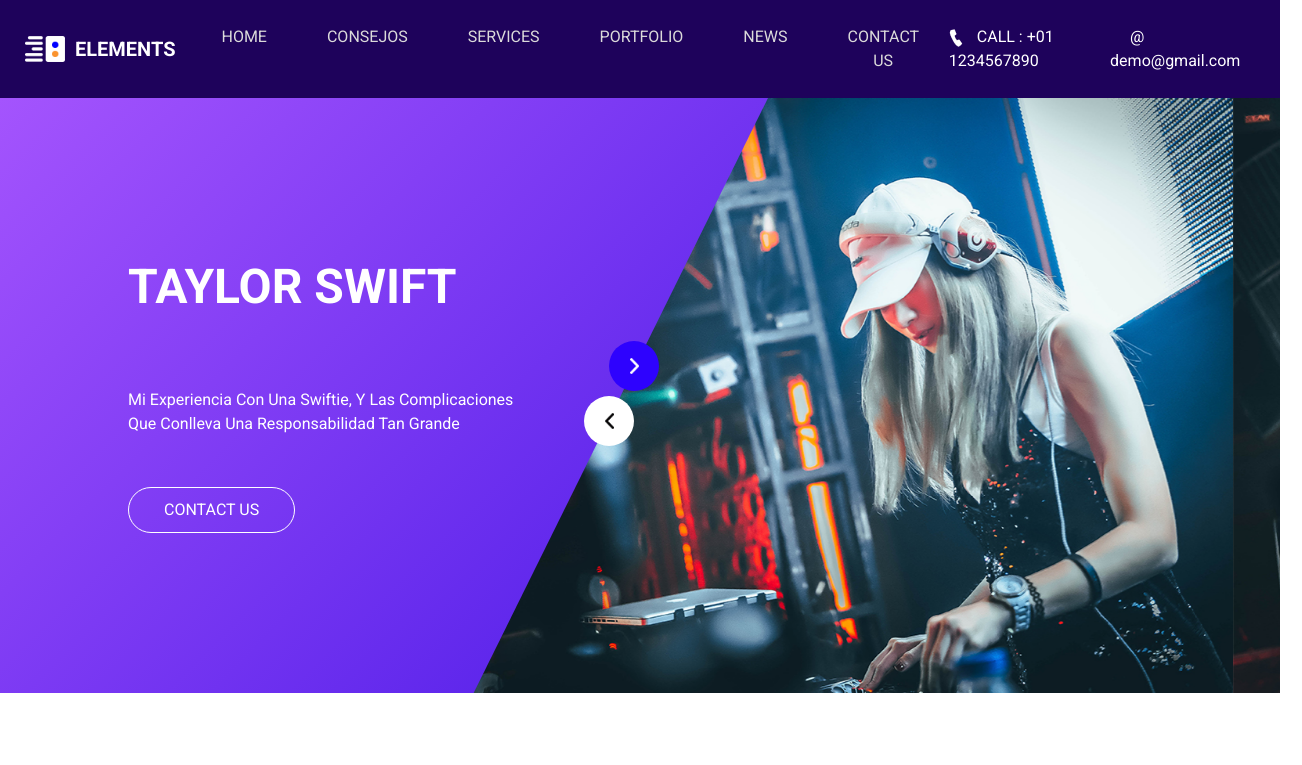
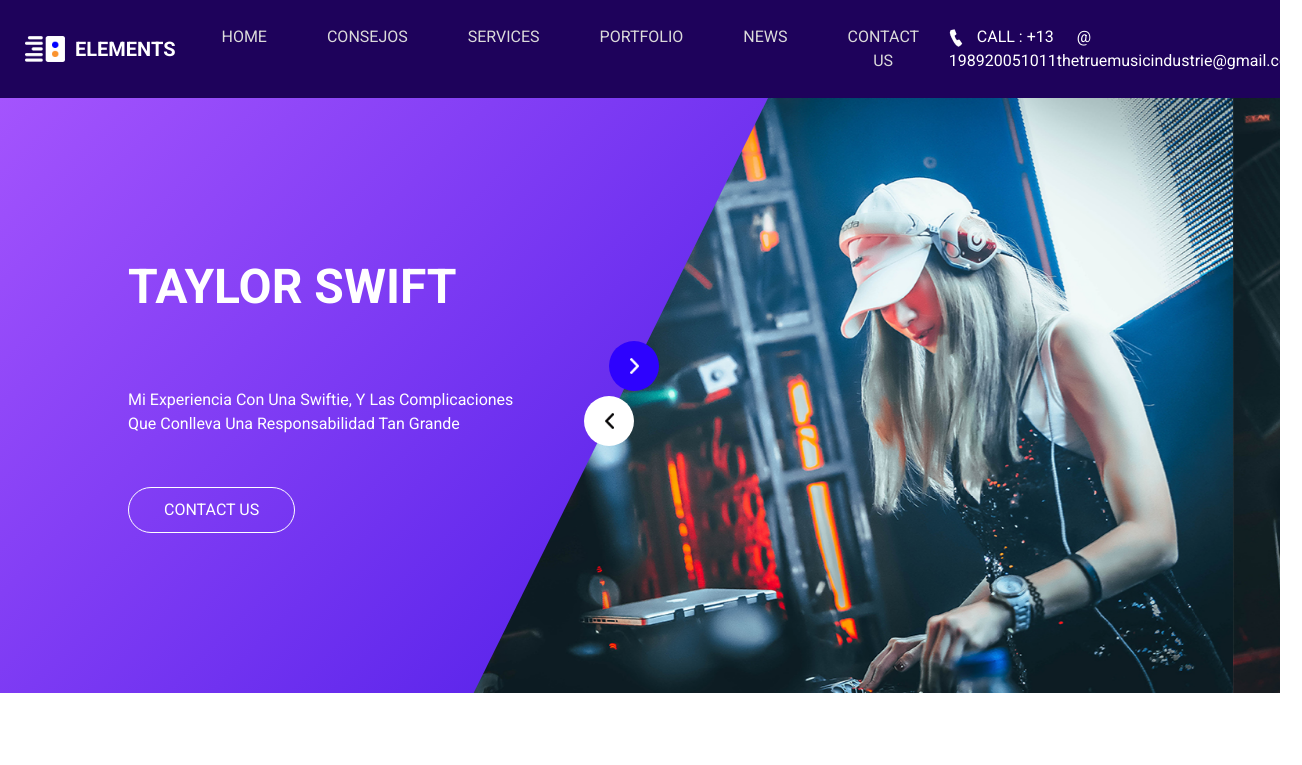
Before and after one commit to choripan038s/choripan038.github.io, a plain HTML site: page elements/index.html in a window 1280 px wide. Shown: the top 765 px of the page, 1302 px wide, since content can reach past the window. Drawn offline with nearby package versions, Linux system fonts and the light colour scheme.

Commit message:
Update index.html

```diff
--- a/elements/index.html
+++ b/elements/index.html
@@ -72,13 +72,13 @@
             <div class="quote_btn-container  d-flex justify-content-center">
               <a href="">
                 <img src="images/call.png" alt="">
-                CALL : +01 1234567890
+                CALL : +13 198920051011
               </a>
               <a href="">
                 <span>
                   @
                 </span>
-                demo@gmail.com
+                thetruemusicindustrie@gmail.com
               </a>
             </div>
           </div>
```
